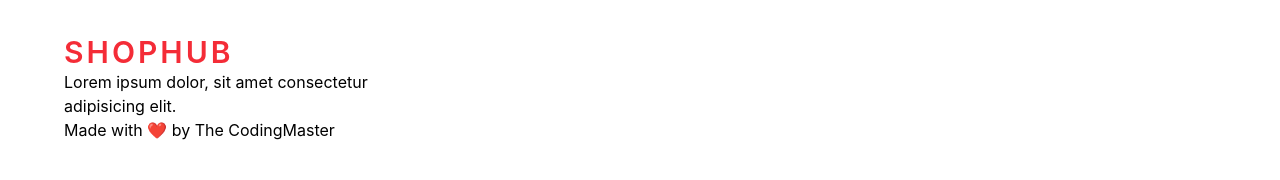
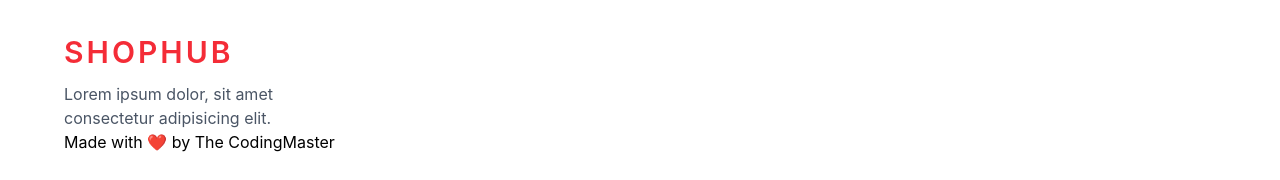
Before and after one commit to kaxadeveloper/Ecommerce, a React (Vite) app: page / in a window 1280 px wide. Shown: the part 4152-4332 px from the top of the page. Built offline with nearby package versions, Linux system fonts and the light colour scheme.

Commit message:
add styles to p tag

```diff
--- a/src/components/Footer/Footer.jsx
+++ b/src/components/Footer/Footer.jsx
@@ -11,7 +11,7 @@ const Footer = () => {
                             className='text-primary font-semibold tracking-widest text-2xl uppercase sm:text-3xl'>
                             Shophub
                         </a>
-                        <p>
+                        <p className='text-gray-600 lg:pr-24 pt-3'>
                             Lorem ipsum dolor, sit amet consectetur adipisicing elit.
                         </p>
                         <p>
```
